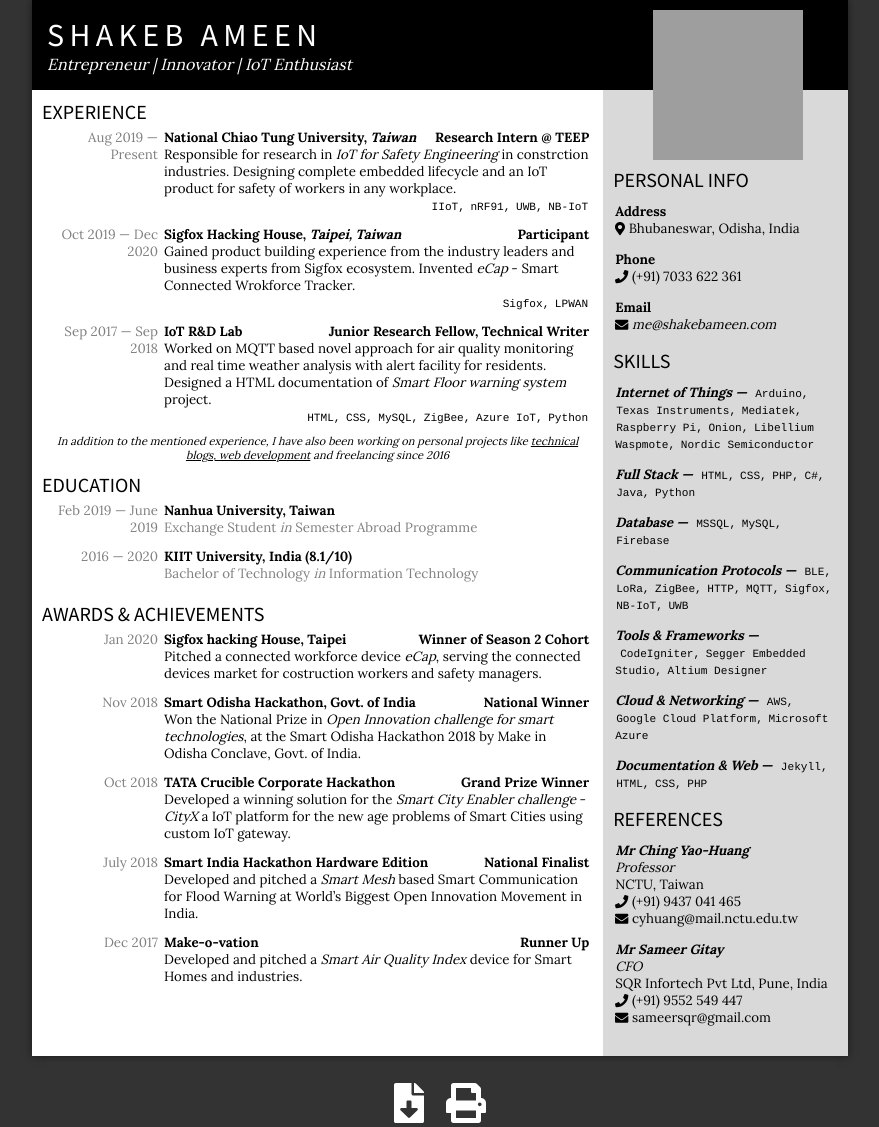
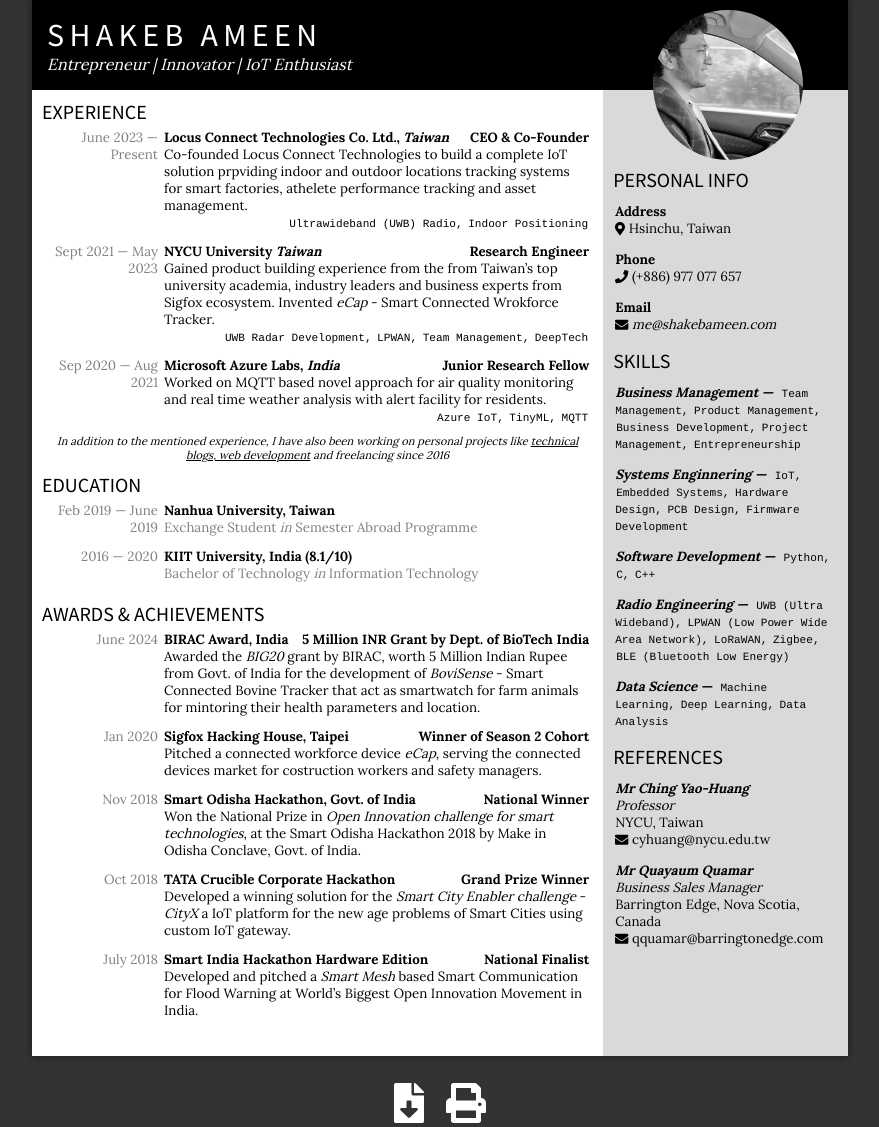
Before and after one commit to starcruizer/starcruizer.github.io, a Jekyll site: the page built from Resume.html, in a window 1280 px wide. Shown: the whole page, without its empty margins (200-1079 px from the left). Built offline with Jekyll 4.4.1, drawn with Linux system fonts in a browser that asks for light colours; nearby versions of some CDN libraries; grey boxes are pictures that could not be loaded.

Commit message:
Updated 2025

```diff
--- a/Resume.html
+++ b/Resume.html
@@ -19,9 +19,8 @@ permalink: /resume/
 </head>
 
 <body>
-
   <div class="resumePicPlaceholder">
-    <img class="resumePic" src="{{ "/assets/resumePicFinal.png" | relative_url }}" alt="Profile Picture">
+    <img class="resumePic" src="{{ "/assets/ResumePic2.png" | relative_url }}" alt="Profile Picture" style="border-radius: 50%; "/>
   </div>
 
   <header>
@@ -110,12 +109,17 @@ permalink: /resume/
               <div>
                 {{ item.address }}
               </div>
+              {% if item.phone %}
               <div>
                 <i class="fas fa-phone"></i>&nbsp;{{ item.phone }}
               </div>
+              {% endif %}
+              {% if item.email %}
               <div>
                 <i class="fas fa-envelope"></i>&nbsp;{{ item.email }}
               </div>
+              {% endif %}
+
               {% endif %}
             </td>
           </tr>
--- a/_data/resume.yml
+++ b/_data/resume.yml
@@ -16,7 +16,7 @@ meta:
   email:        'me@shakebameen.com'
   phone:
     - '(+91) 7033 622 361'
-    - '(+886) 0937 040 327'
+    - '(+886) 977 077 657'
 sections:
   - name:       Experience
     key:        experiences
@@ -29,41 +29,38 @@ sections:
   - name:       'Awards &amp; Achievements'
     key:        awards
 experiences:
-  - timeline:   Aug 2019 &mdash; Present
-    name:     '<a href="https://nctu.edu.tw/">National Chiao Tung University, <em>Taiwan</em></a>'
-    pos:      Research Intern @ TEEP
+  - timeline:   June 2023 &mdash; Present
+    name:     '<a href="https://locusconnect.com/">Locus Connect Technologies Co. Ltd., <em>Taiwan</em></a>'
+    pos:      CEO &amp; Co-Founder
     intro:    >
-      Responsible for research in <em>IoT for Safety Engineering</em> in constrction
-      industries. Designing complete embedded lifecycle and an IoT product for safety of workers in any workplace.
+      Co-founded Locus Connect Technologies to build a complete IoT solution prpviding indoor and outdoor locations tracking systems
+      for smart factories, athelete performance tracking and asset management.
     keywords:
-      - IIoT
-      - nRF91
-      - UWB
-      - NB-IoT
+      - Ultrawideband (UWB) Radio
+      - Indoor Positioning
 
-  - timeline:   Oct 2019 &mdash; Dec 2020
-    name:     '<a href="https://nctu.edu.tw/">Sigfox Hacking House, <em>Taipei, Taiwan</em></a>'
-    pos:      Participant
+  - timeline:   Sept 2021 &mdash; May 2023
+    name:     '<a href="https://nycu.edu.tw/">NYCU University <em>Taiwan</em></a>'
+    pos:      Research Engineer
     intro:    >
-      Gained product building experience from the industry leaders and business experts from Sigfox ecosystem. Invented <em>eCap</em> - Smart Connected Wrokforce Tracker.
+      Gained product building experience from the from Taiwan's top university academia, industry leaders and business experts from Sigfox ecosystem. Invented <em>eCap</em> - Smart Connected Wrokforce Tracker.
     keywords:
-      - Sigfox
+      - UWB Radar Development
       - LPWAN
+      - Team Management
+      - DeepTech
 
-  - timeline:   Sep 2017 &mdash; Sep 2018
-    name:      '<a href="https://kiit.ac.in/">IoT R&D Lab</a>'
-    pos:       Junior Research Fellow, Technical Writer
+  - timeline:   Sep 2020 &mdash; Aug 2021
+    name:      '<a href="https://kiit.ac.in/">Microsoft Azure Labs, <em>India</em></a>'
+    pos:       Junior Research Fellow
     intro:     >
       Worked on MQTT based novel approach for air quality monitoring and real time
-      weather analysis with alert facility for residents. Designed a HTML documentation of <em> Smart Floor warning
-      system</em> project.
+      weather analysis with alert facility for residents.
     keywords:
-      - HTML
-      - CSS
-      - MySQL
-      - ZigBee
       - Azure IoT
-      - Python
+      - TinyML
+      - MQTT
+
 education:
    - timeline:  'Feb 2019 &mdash; June 2019'
      name:      '<a href="http://en.nhu.edu.tw/">Nanhua University, Taiwan</a>'
@@ -72,8 +69,14 @@ education:
      name:      '<a href="https://kiit.ac.in">KIIT University, India (8.1/10)</a>'
      major:     'Bachelor of Technology <em>in</em> Information Technology'
 awards:
+  - timeline:   June 2024
+    name:       <a href="https://www.birac.nic.in/webcontent/1659441022_list_of_BIG20_Awardee.pdf" target='_blank'>BIRAC Award, India</a>
+    pos:        '5 Million INR Grant by Dept. of BioTech India'
+    intro:      >
+      Awarded the <em>BIG20</em> grant by BIRAC, worth 5 Million Indian Rupee from Govt. of India for the development of <em>BoviSense</em> - Smart Connected Bovine Tracker
+      that act as smartwatch for farm animals for mintoring their health parameters and location.
   - timeline:   Jan 2020
-    name:       <a href="https://meet.bnext.com.tw/intl/articles/view/45980" target='_blank'>Sigfox hacking House, Taipei</a>
+    name:       <a href="https://meet.bnext.com.tw/intl/articles/view/45980" target='_blank'>Sigfox Hacking House, Taipei</a>
     pos:        'Winner of Season 2 Cohort'
     intro:      >
       Pitched a connected workforce device <em>eCap</em>, serving the connected devices market for costruction workers and safety managers.
@@ -95,11 +98,7 @@ awards:
     intro:      >
       Developed and pitched a <em>Smart Mesh</em> based Smart Communication for Flood Warning at World's
       Biggest Open Innovation Movement in India.
-  - timeline:   Dec 2017
-    name:       'Make-o-vation'
-    pos:        Runner Up
-    intro:      >
-      Developed and pitched a <em>Smart Air Quality Index</em> device for Smart Homes and industries.
+
 
 personal:
   - name:       'Personal Info'
@@ -110,68 +109,51 @@ personal:
     key:        references
 personal_info:
   - name:       Address
-    data:       <i class="fas fa-map-marker-alt"></i>&nbsp;Bhubaneswar, Odisha, India
+    data:       <i class="fas fa-map-marker-alt"></i>&nbsp;Hsinchu, Taiwan
   - name:       Phone
-    data:       <i class="fas fa-phone"></i>&nbsp;<a href="tel:+917033622361">(+91) 7033 622 361</a>
+    data:       <i class="fas fa-phone"></i>&nbsp;<a href="tel:+886 977077657">(+886) 977 077 657</a>
   - name:       Email
     data:       <i class="fas fa-envelope"></i>&nbsp;<em><a href="mailto:me@shakebameen.com">me@shakebameen.com</a></em>
 skills:
-  - name:       <em><strong> Internet of Things &mdash;  </strong></em>
+  - name:       <em><strong> Business Management &mdash;  </strong></em>
     keywords:
-      - Arduino
-      - Texas Instruments
-      - Mediatek
-      - Raspberry Pi
-      - Onion
-      - Libellium Waspmote
-      - Nordic Semiconductor
-  - name:       <em><strong> Full Stack &mdash; </strong></em>
+      - Team Management
+      - Product Management
+      - Business Development
+      - Project Management
+      - Entrepreneurship
+  - name:       <em><strong> Systems Enginnering &mdash; </strong></em>
     keywords:
-      - HTML
-      - CSS
-      - PHP
-      - 'C#'
-      - Java
+      - IoT
+      - Embedded Systems
+      - Hardware Design
+      - PCB Design
+      - Firmware Development
+  - name:       <em><strong> Software Development &mdash; </strong></em>
+    keywords:
       - Python
-  - name:       <em> <strong> Database &mdash;</strong> </em>
+      - C
+      - C++
+
+  - name:       <strong> <em> Radio Engineering &mdash;</em> </strong>
     keywords:
-      - MSSQL
-      - MySQL
-      - Firebase
-  - name:       <strong> <em>Communication Protocols &mdash;</em> </strong>
+      - UWB (Ultra Wideband)
+      - LPWAN (Low Power Wide Area Network)
+      - LoRaWAN
+      - Zigbee
+      - BLE (Bluetooth Low Energy)
+  - name:       <em> <strong> Data Science &mdash; </strong> </em>
     keywords:
-      - BLE
-      - LoRa
-      - ZigBee
-      - HTTP
-      - MQTT
-      - Sigfox
-      - NB-IoT
-      - UWB
-  - name:       <em> <strong> Tools & Frameworks &mdash; </strong> </em>
-    keywords:
-      - CodeIgniter
-      - Segger Embedded Studio
-      - Altium Designer
-  - name:       <em> <strong> Cloud & Networking &mdash; </strong> </em>
-    keywords:
-      - AWS
-      - Google Cloud Platform
-      - Microsoft Azure
-  - name:       <em> <strong> Documentation & Web &mdash; </strong> </em>
-    keywords:
-      - Jekyll
-      - HTML
-      - CSS
-      - PHP
+      - Machine Learning
+      - Deep Learning
+      - Data Analysis
+
 references:
   - name:       <em>Mr Ching Yao-Huang</em>
     pos:        '<em> Professor </em>'
-    address:    'NCTU, Taiwan'
-    phone:      <a href="tel:+919437041465">(+91) 9437 041 465</a>
-    email:      <a href="mailto:cyhuang@mail.nctu.edu.tw">cyhuang@mail.nctu.edu.tw</a>
-  - name:       <em>Mr Sameer Gitay</em>
-    pos:        '<em> CFO</em>'
-    address:    'SQR Infortech Pvt Ltd, Pune, India'
-    phone:      <a href="tel:+919552549447">(+91) 9552 549 447</a>
-    email:      <a href="mailto:sameersqr@gmail.com">sameersqr@gmail.com</a>
+    address:    'NYCU, Taiwan'
+    email:      <a href="mailto:cyhuang@nycu.edu.tw">cyhuang@nycu.edu.tw</a>
+  - name:       <em>Mr Quayaum Quamar</em>
+    pos:        '<em> Business Sales Manager</em>'
+    address:    'Barrington Edge, Nova Scotia, Canada'
+    email:      <a href="mailto:qquamar@barringtonedge.com">qquamar@barringtonedge.com</a>
```
Also changed, not shown: Gemfile.lock, assets/ResumePic2.png (added), 1 other file.
